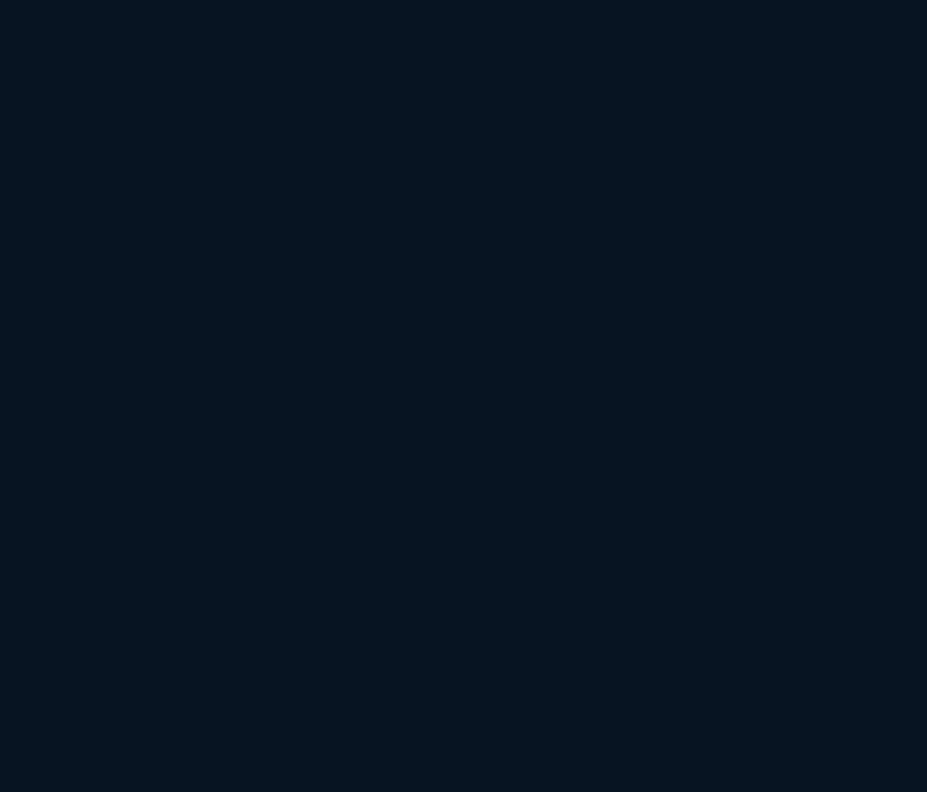
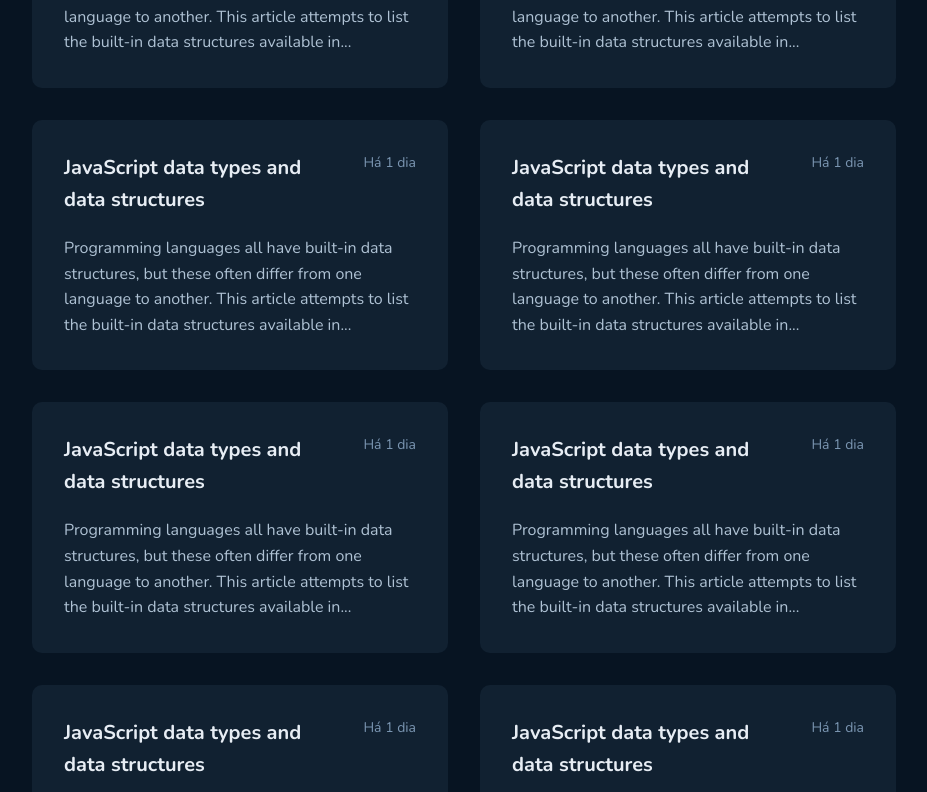
Before and after one commit to camposweb/ignite-trilha2022-desafio03-github-blog, a React (Vite) app: page / in a window 1280 px wide. Shown: the part 788-1580 px from the top of the page, without its empty margins (176-1103 px from the left). Before the commit the page ends 800 px from the top, so only its background shows below. Built offline with nearby package versions, Linux system fonts and the light colour scheme.

Commit message:
Component CardList and Card completed

```diff
--- a/src/@types/styled.d.ts
+++ b/src/@types/styled.d.ts
@@ -20,6 +20,7 @@
       textM: string
       textL: string
       titleS: string
+      titleM: string
       titleL: string
       componentsLink: string
     }
--- /dev/null
+++ b/src/pages/Home/components/Card/index.tsx
@@ -0,0 +1,19 @@
+import { CardContainer, CardContent, CardDescription, CardInfo } from './styles'
+
+export function Card() {
+  return (
+    <CardContainer to={'#'}>
+      <CardContent>
+        <CardInfo>
+          <h3>JavaScript data types and data structures</h3>
+          <span>Há 1 dia</span>
+        </CardInfo>
+        <CardDescription>
+          Programming languages all have built-in data structures, but these
+          often differ from one language to another. This article attempts to
+          list the built-in data structures available in...
+        </CardDescription>
+      </CardContent>
+    </CardContainer>
+  )
+}
--- /dev/null
+++ b/src/pages/Home/components/Card/styles.ts
@@ -0,0 +1,55 @@
+import { Link } from 'react-router-dom'
+import styled from 'styled-components'
+
+export const CardContainer = styled(Link)`
+  display: flex;
+  background: ${({ theme }) => theme.colors.basePost};
+  border-radius: 0.625rem;
+  text-decoration: none;
+
+  &:hover {
+    //border: 0.125rem solid ${({ theme }) => theme.colors.baseLabel};
+    box-shadow: 0 0 0 0.125rem ${({ theme }) => theme.colors.baseLabel};
+  }
+
+  /* a {
+    display: flex;
+    width: 100%;
+    text-decoration: none;
+  } */
+`
+
+// export const CardContent = styled(Link)``
+
+export const CardContent = styled.div`
+  display: flex;
+  padding: 2rem;
+  flex-direction: column;
+`
+
+export const CardInfo = styled.section`
+  display: flex;
+  justify-content: space-between;
+  //align-items: flex-start;
+  gap: 1rem;
+
+  h3 {
+    flex: 1;
+    font-weight: 700;
+    line-height: 2rem;
+    font-size: ${({ theme }) => theme.fonts.titleM};
+    color: ${({ theme }) => theme.colors.baseTitle};
+  }
+
+  span {
+    line-height: 1.4rem;
+    font-size: ${({ theme }) => theme.fonts.textS};
+    color: ${({ theme }) => theme.colors.baseSpan};
+  }
+`
+
+export const CardDescription = styled.p`
+  margin-top: 1.25rem;
+  font-size: ${({ theme }) => theme.fonts.textM};
+  color: ${({ theme }) => theme.colors.baseText};
+`
--- /dev/null
+++ b/src/pages/Home/components/CardList/index.tsx
@@ -0,0 +1,17 @@
+import { Card } from '../Card'
+import { CardListContainer } from './styles'
+
+export function CardList() {
+  return (
+    <CardListContainer>
+      <Card />
+      <Card />
+      <Card />
+      <Card />
+      <Card />
+      <Card />
+      <Card />
+      <Card />
+    </CardListContainer>
+  )
+}
--- /dev/null
+++ b/src/pages/Home/components/CardList/styles.ts
@@ -0,0 +1,10 @@
+import styled from 'styled-components'
+
+export const CardListContainer = styled.div`
+  display: grid;
+  width: 100%;
+  margin-top: 3rem;
+  place-items: center;
+  grid-template-columns: repeat(auto-fill, minmax(26rem, 1fr));
+  grid-gap: 2rem 2rem;
+`
--- a/src/pages/Home/index.tsx
+++ b/src/pages/Home/index.tsx
@@ -1,3 +1,4 @@
+import { CardList } from './components/CardList'
 import { Profile } from './components/Profile'
 import { SearchForm } from './components/SearchForm'
 import { HomeContainer } from './styles'
@@ -7,6 +8,7 @@
     <HomeContainer>
       <Profile />
       <SearchForm />
+      <CardList />
     </HomeContainer>
   )
 }
--- a/src/pages/Home/styles.ts
+++ b/src/pages/Home/styles.ts
@@ -8,6 +8,7 @@
   max-width: 54rem;
   //height: 13.25rem;
   margin-top: -5.7rem;
+  margin-bottom: 14.62rem;
 
   font-family: 'Nunito', sans-serif;
   font-style: normal;
--- a/src/styles/themes/default.ts
+++ b/src/styles/themes/default.ts
@@ -17,6 +17,7 @@
     textM: '1rem',
     textL: '1.5rem',
     titleS: '1.125rem',
+    titleM: '1.25rem',
     titleL: '1.5rem',
     componentsLink: '0.75rem',
   },
```
